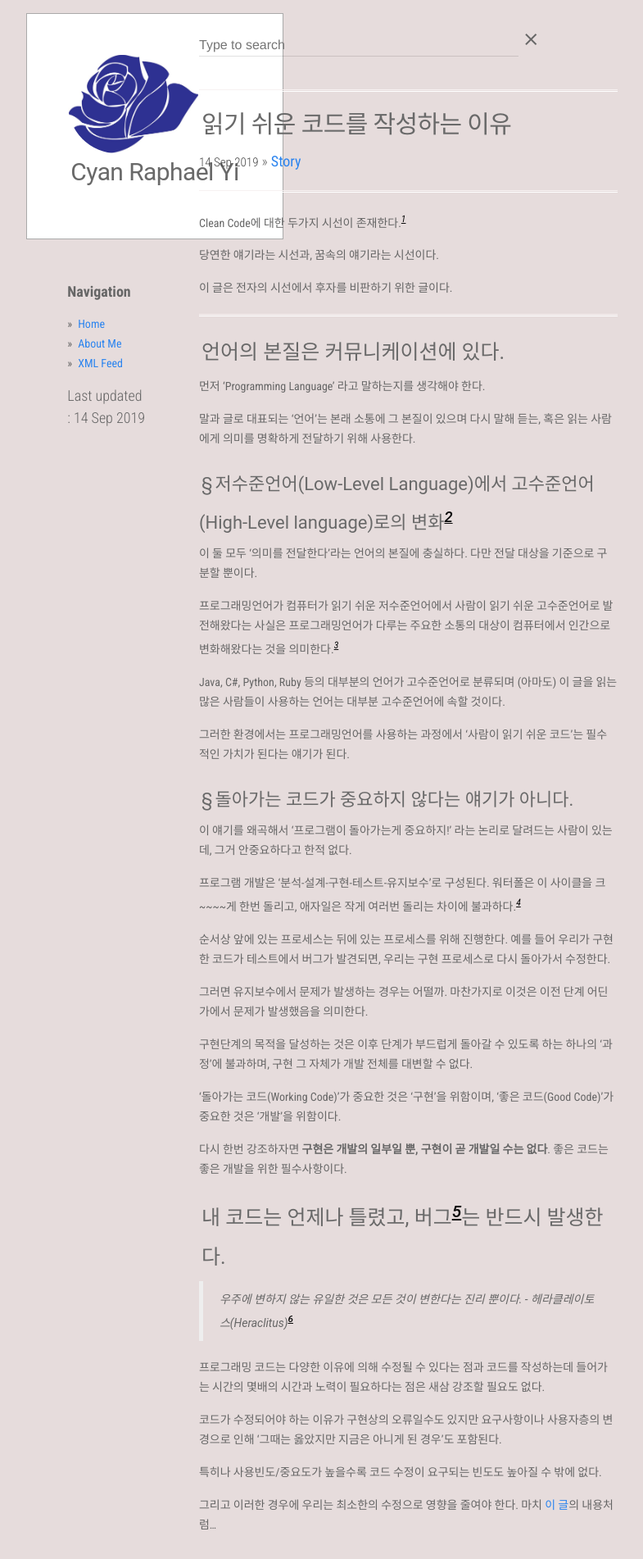
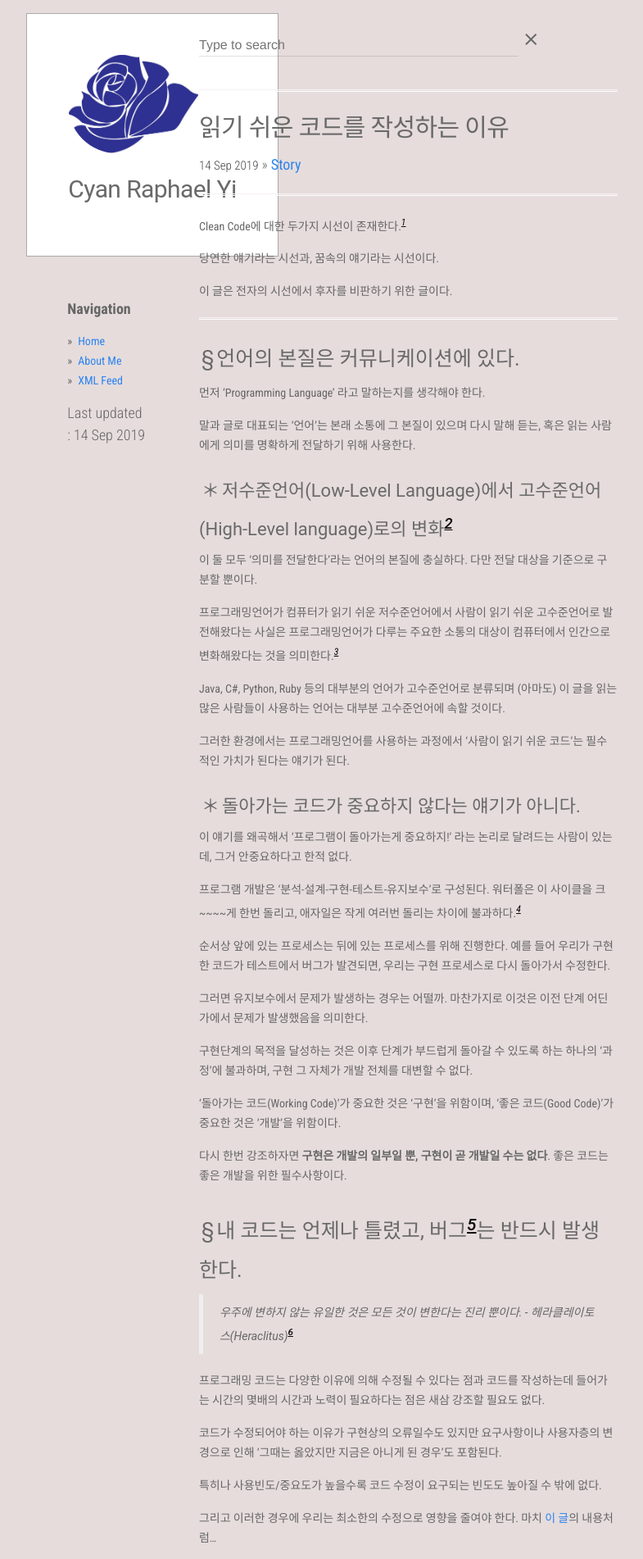
Before and after one commit to CyanRYi/cyanryi.github.io, a Jekyll site: the page built from _posts/ko/2019-09-14-Maketh-Readable-Code.md, in a window 1280 px wide. Shown: the top 1902 px of the page at 82% size, without its empty margins (89-874 px from the left). Built offline with Jekyll 4.4.1, drawn with Linux system fonts in a browser that asks for light colours.

Commit message:
Header Before 수정

```diff
--- a/static/css/main.css
+++ b/static/css/main.css
@@ -23,8 +23,12 @@
   color: #696969;
   font-weight: normal;
 }
-h1, h2, h3::before {
+h2::before {
     content: "§";
+    margin: 3px;
+}
+h3::before {
+    content: "＊";
     margin: 3px;
 }
 h1 {
```
